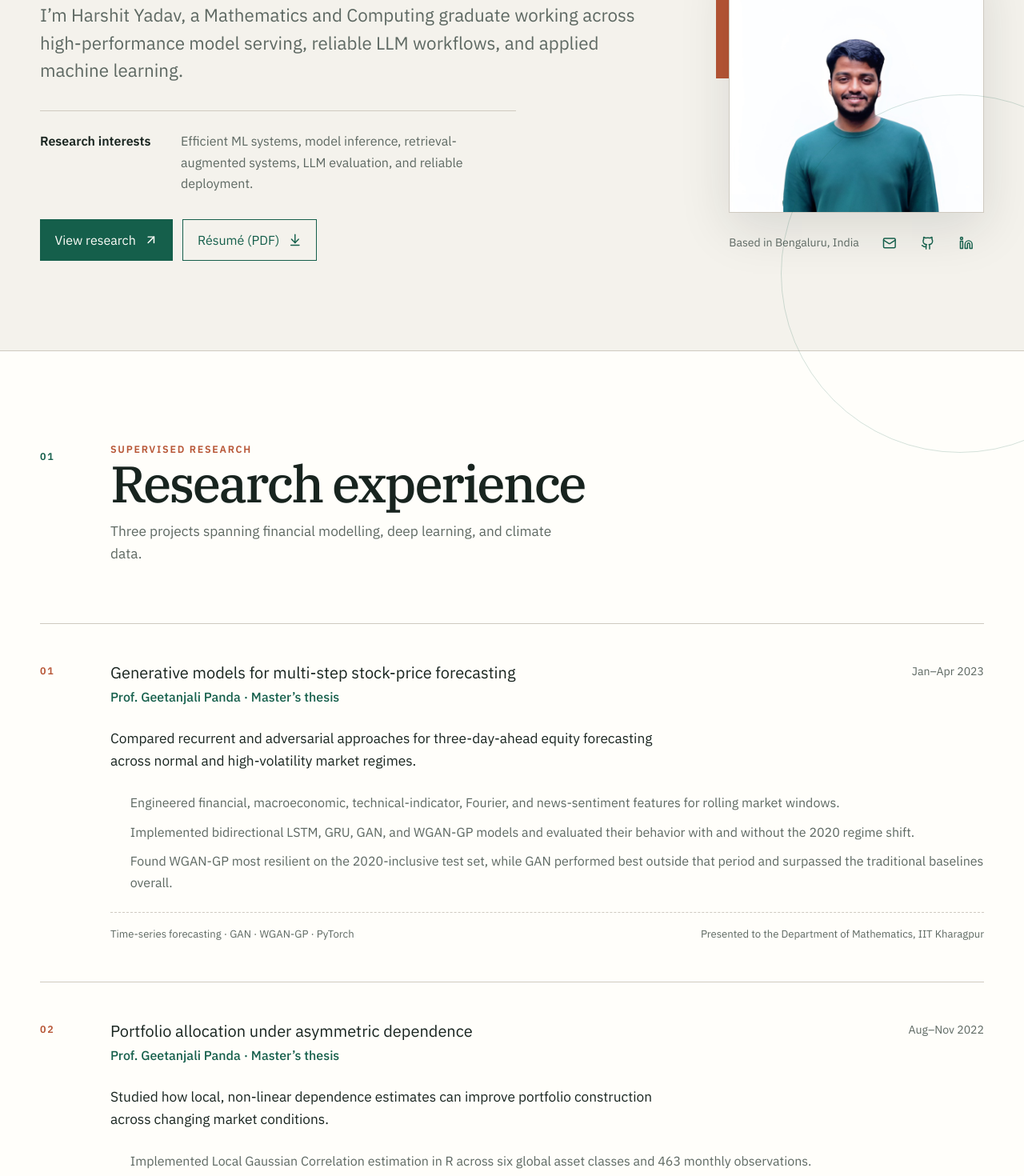
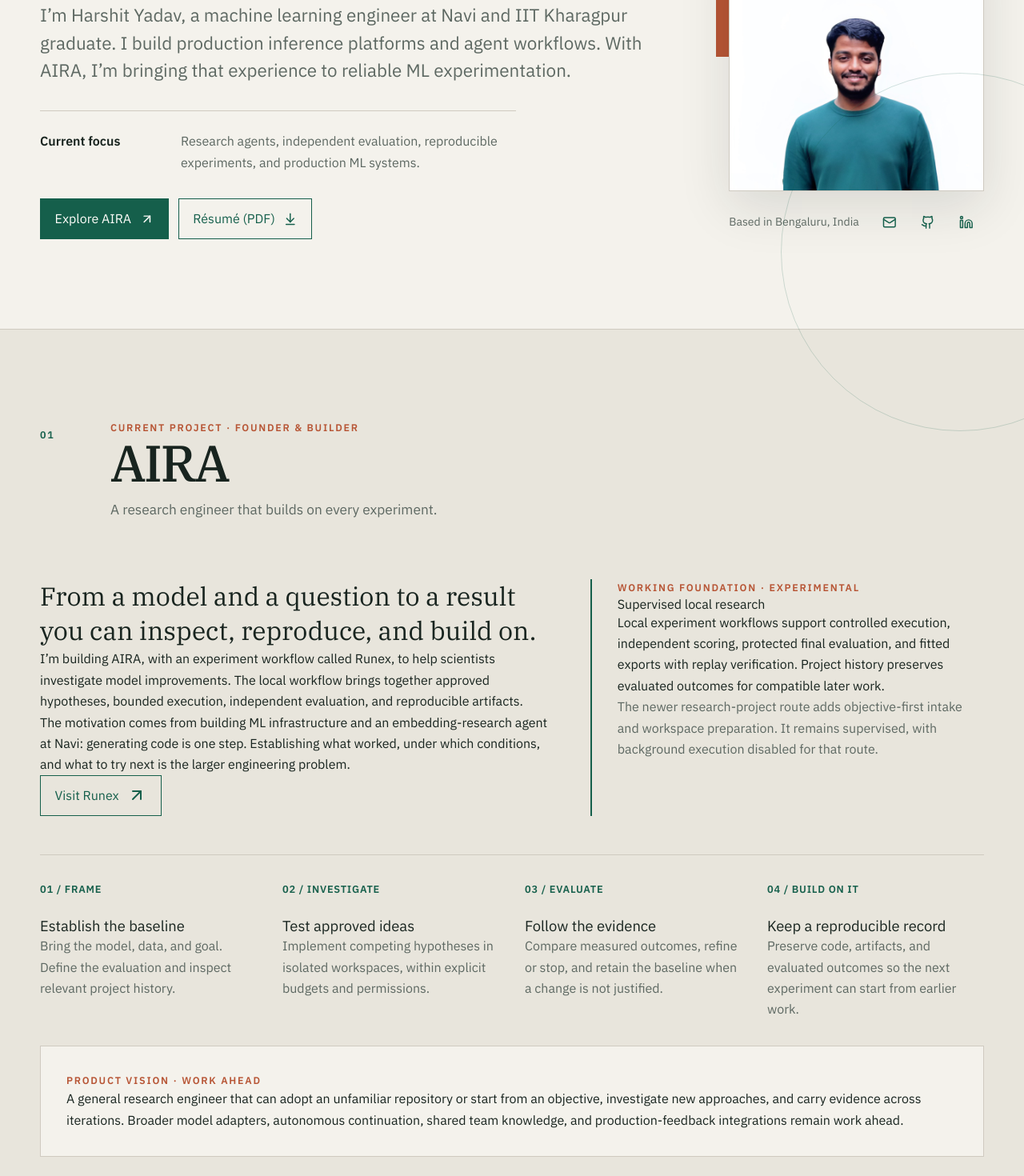
Before and after one commit to hyadav2k/hyadav2k.github.io, a React (Vite) app: page / in a window 1280 px wide. Shown: the part 640-2110 px from the top of the page at 80% size. Built offline with nearby package versions, Linux system fonts and the light colour scheme.

Commit message:
Update portfolio with AIRA and latest ML engineering experience

```diff
--- a/index.html
+++ b/index.html
@@ -4,17 +4,17 @@
     <meta charset="UTF-8" />
     <link rel="icon" type="image/jpeg" href="/favicon.jpeg" />
     <meta name="viewport" content="width=device-width, initial-scale=1.0" />
-    <meta name="description" content="Harshit Yadav is an ML systems engineer and IIT Kharagpur graduate working across efficient model inference, reliable LLM systems, and applied machine learning research." />
+    <meta name="description" content="Harshit Yadav is a machine learning engineer at Navi and IIT Kharagpur graduate building AIRA for reliable, reproducible ML experimentation." />
     <meta name="keywords" content="Harshit Yadav, ML systems, machine learning research, model inference, LLM evaluation, IIT Kharagpur" />
     <meta name="author" content="Harshit Yadav" />
     <meta name="theme-color" content="#f4f2ec" />
     <meta property="og:type" content="website" />
-    <meta property="og:title" content="Harshit Yadav | ML Systems & Research" />
-    <meta property="og:description" content="Research and engineering work across efficient model inference, reliable LLM systems, and applied machine learning." />
+    <meta property="og:title" content="Harshit Yadav | ML Engineer & AIRA Builder" />
+    <meta property="og:description" content="Building AIRA for evidence-driven ML research, alongside production inference platforms and agent workflows." />
     <meta property="og:url" content="https://hyadav2k.github.io/" />
     <meta property="og:image" content="https://hyadav2k.github.io/profile.jpg" />
     <meta name="twitter:card" content="summary_large_image" />
-    <title>Harshit Yadav | ML Systems & Research</title>
+    <title>Harshit Yadav | ML Engineer & AIRA Builder</title>
     <link rel="preconnect" href="https://fonts.googleapis.com">
     <link rel="preconnect" href="https://fonts.gstatic.com" crossorigin>
     <link href="https://fonts.googleapis.com/css2?family=IBM+Plex+Sans:wght@400;500;600&family=IBM+Plex+Serif:wght@400;500;600&display=swap" rel="stylesheet">
--- a/src/App.tsx
+++ b/src/App.tsx
@@ -10,6 +10,7 @@ import {
 } from 'lucide-react';
 
 const navigation = [
+  { id: 'aira', label: 'AIRA' },
   { id: 'research', label: 'Research' },
   { id: 'experience', label: 'Experience' },
   { id: 'work', label: 'Selected work' },
@@ -67,18 +68,19 @@ const research = [
 
 const roles = [
   {
-    role: 'Software Development Engineer II · ML Systems',
+    role: 'Machine Learning Engineer II',
     company: 'Navi Technologies, Bengaluru',
     dates: 'Sep 2024–Present',
     bullets: [
-      'Built a Cython- and Triton-based inference stack for 40+ versioned GPU models, sustaining 10,000 requests per minute at 5 ms service latency while reducing AWS spend by 60%.',
-      'Developed a LangGraph incident-analysis system that correlates Kubernetes and Prometheus telemetry with historical incidents; it processes 100+ alerts each week and reduced mean time to resolution by 90%.',
-      'Created a research-to-prototype workflow for embedding architectures, cutting evaluation cycle time by 85% and increasing tested-model throughput by 12×.',
+      'Built Cython/Triton inference for 100+ versioned models at 100K requests per minute and 10 ms latency, reducing AWS cost by 60%; established online and Databricks batch-scoring paths.',
+      'Conceived and co-built a production LangGraph incident workflow for 100+ weekly alerts, cutting MTTR by approximately 90% for automated alert classes against historical manual baselines. Added human approval for novel failures and post-remediation health checks.',
+      'Built a production embedding-research agent that generates PyTorch pipelines, shortening research cycles by 85% and increasing tested architectures by 12×, with versioned prompts, evaluation checks, retries, and LangSmith monitoring.',
+      'Co-designed and launched an alternate-data underwriting pilot for previously rejected applicants, contributing to INR 10–15 crore in incremental monthly disbursals and a 36 basis-point approval lift. Built evidence-backed LangGraph/Qdrant workflows and reduced vendor costs by INR 10–15 lakh per month.',
       'Engineered a distributed Kotlin feature-aggregation service using dependency-graph execution, gRPC, GraphQL, S3, Parquet, and Airflow.',
     ],
   },
   {
-    role: 'Software Development Engineer I',
+    role: 'Machine Learning Engineer I',
     company: 'Navi Technologies, Bengaluru',
     dates: 'Jul 2023–Aug 2024',
     bullets: [
@@ -96,6 +98,14 @@ const roles = [
       'Mentored an incoming intern and received a pre-placement offer for a full-time software engineering role.',
     ],
   },
+  {
+    role: 'Full Stack Developer Intern',
+    company: 'Leoforce Technologies, Hyderabad',
+    dates: 'May–Jun 2019',
+    bullets: [
+      'Built employee feedback and performance dashboards using JavaScript and SQL-backed services.',
+    ],
+  },
 ];
 
 const selectedWork = [
@@ -103,8 +113,8 @@ const selectedWork = [
     kicker: 'Personal system',
     title: 'Deep Researcher',
     description:
-      'A cost-aware multi-agent research system with supervisor and specialist agents, hybrid retrieval through Qdrant, and schema-constrained outputs. Parallel delegation reduced cost by 30× and structured generation reduced measured hallucinations by 38%.',
-    meta: 'LangChain · Qdrant · RAG · Python',
+      'A cost-aware multi-agent research system with supervisor and specialist agents, hybrid retrieval through Qdrant, and schema-constrained outputs. Combined Tavily web research with private-document retrieval and citation-backed reports.',
+    meta: 'LangChain · Tavily · Qdrant · Python',
   },
   {
     kicker: 'Open source',
@@ -113,13 +123,7 @@ const selectedWork = [
       'Contributed methods, tests, and documentation across DomainMatrix, polynomial manipulation, core expressions, matrices, derivatives, and integrals. Recognized in SymPy’s official AUTHORS registry.',
     meta: 'Python · Symbolic mathematics · Jan–Apr 2021',
   },
-  {
-    kicker: 'Navi internal hackathon · 5th place',
-    title: 'LLM-assisted underwriting',
-    description:
-      'Built a LangGraph underwriting prototype with specialist analysis agents, a critic pattern, and retrieval-backed document intelligence. The project explored decision support for higher-throughput credit review.',
-    meta: 'LangGraph · Qdrant · Document intelligence',
-  },
+
 ];
 
 const skillGroups = [
@@ -129,11 +133,11 @@ const skillGroups = [
   },
   {
     label: 'ML & LLM systems',
-    value: 'PyTorch, Triton Inference Server, Ray, BentoML, LangGraph, LangChain, Qdrant, Rasa',
+    value: 'PyTorch, Triton Inference Server, LangGraph, LangChain, LangSmith, Qdrant, Rasa',
   },
   {
     label: 'Distributed systems',
-    value: 'Kubernetes, Docker, gRPC, Kafka, Airflow, Redis, PostgreSQL, Prometheus, AWS S3',
+    value: 'Kubernetes, Docker, gRPC, Kafka, Airflow, Databricks, Redis, PostgreSQL, Prometheus, Grafana, AWS',
   },
   {
     label: 'Scientific computing',
@@ -151,7 +155,7 @@ const coursework = [
 
 function App() {
   const [menuOpen, setMenuOpen] = useState(false);
-  const [activeSection, setActiveSection] = useState('research');
+  const [activeSection, setActiveSection] = useState('aira');
 
   useEffect(() => {
     const sections = navigation
@@ -223,20 +227,20 @@ function App() {
         <section className="hero" id="top">
           <div className="site-container hero-grid">
             <div className="hero-copy">
-              <p className="eyebrow">ML systems engineer · IIT Kharagpur</p>
-              <h1>I build efficient ML systems, grounded in research.</h1>
+              <p className="eyebrow">Machine learning engineer · Building AIRA</p>
+              <h1>I build ML systems that turn ideas into evidence.</h1>
               <p className="hero-lede">
-                I’m Harshit Yadav, a Mathematics and Computing graduate working across high-performance model serving, reliable LLM workflows, and applied machine learning.
+                I’m Harshit Yadav, a machine learning engineer at Navi and IIT Kharagpur graduate. I build production inference platforms and agent workflows. With AIRA, I’m bringing that experience to reliable ML experimentation.
               </p>
               <p className="research-interests">
-                <strong>Research interests</strong>
-                Efficient ML systems, model inference, retrieval-augmented systems, LLM evaluation, and reliable deployment.
+                <strong>Current focus</strong>
+                Research agents, independent evaluation, reproducible experiments, and production ML systems.
               </p>
               <div className="hero-actions">
-                <a className="primary-button" href="#research">
-                  View research <ArrowUpRight aria-hidden="true" />
+                <a className="primary-button" href="#aira">
+                  Explore AIRA <ArrowUpRight aria-hidden="true" />
                 </a>
-                <a className="secondary-button" href="/hyresume.pdf" download>
+                <a className="secondary-button" href="/harshityadavai.pdf" download>
                   Résumé (PDF) <ArrowDownToLine aria-hidden="true" />
                 </a>
               </div>
@@ -261,10 +265,47 @@ function App() {
           </div>
         </section>
 
+        <section className="section aira-section" id="aira" aria-labelledby="aira-title">
+          <div className="site-container">
+            <div className="section-heading">
+              <p className="section-index">01</p>
+              <div>
+                <p className="eyebrow">Current project · Founder & builder</p>
+                <h2 id="aira-title">AIRA</h2>
+                <p>A research engineer that builds on every experiment.</p>
+              </div>
+            </div>
+            <div className="aira-intro">
+              <div>
+                <p className="aira-lede">From a model and a question to a result you can inspect, reproduce, and build on.</p>
+                <p>I’m building AIRA, with an experiment workflow called Runex, to help scientists investigate model improvements. The local workflow brings together approved hypotheses, bounded execution, independent evaluation, and reproducible artifacts.</p>
+                <p>The motivation comes from building ML infrastructure and an embedding-research agent at Navi: generating code is one step. Establishing what worked, under which conditions, and what to try next is the larger engineering problem.</p>
+                <a className="secondary-button" href="https://runex-goaira.vercel.app/" target="_blank" rel="noreferrer">Visit Runex <ArrowUpRight aria-hidden="true" /></a>
+              </div>
+              <aside className="aira-status">
+                <p className="work-kicker">Working foundation · Experimental</p>
+                <h3>Supervised local research</h3>
+                <p>Local experiment workflows support controlled execution, independent scoring, protected final evaluation, and fitted exports with replay verification. Project history preserves evaluated outcomes for compatible later work.</p>
+                <p>The newer research-project route adds objective-first intake and workspace preparation. It remains supervised, with background execution disabled for that route.</p>
+              </aside>
+            </div>
+            <ol className="experiment-flow" aria-label="AIRA experiment workflow">
+              <li><span>01 / Frame</span><h3>Establish the baseline</h3><p>Bring the model, data, and goal. Define the evaluation and inspect relevant project history.</p></li>
+              <li><span>02 / Investigate</span><h3>Test approved ideas</h3><p>Implement competing hypotheses in isolated workspaces, within explicit budgets and permissions.</p></li>
+              <li><span>03 / Evaluate</span><h3>Follow the evidence</h3><p>Compare measured outcomes, refine or stop, and retain the baseline when a change is not justified.</p></li>
+              <li><span>04 / Build on it</span><h3>Keep a reproducible record</h3><p>Preserve code, artifacts, and evaluated outcomes so the next experiment can start from earlier work.</p></li>
+            </ol>
+            <div className="aira-vision">
+              <p className="work-kicker">Product vision · Work ahead</p>
+              <p>A general research engineer that can adopt an unfamiliar repository or start from an objective, investigate new approaches, and carry evidence across iterations. Broader model adapters, autonomous continuation, shared team knowledge, and production-feedback integrations remain work ahead.</p>
+            </div>
+          </div>
+        </section>
+
         <section className="section research-section" id="research">
           <div className="site-container">
             <div className="section-heading">
-              <p className="section-index">01</p>
+              <p className="section-index">02</p>
               <div>
                 <p className="eyebrow">Supervised research</p>
                 <h2>Research experience</h2>
@@ -302,7 +343,7 @@ function App() {
         <section className="section" id="experience">
           <div className="site-container">
             <div className="section-heading">
-              <p className="section-index">02</p>
+              <p className="section-index">03</p>
               <div>
                 <p className="eyebrow">From models to production</p>
                 <h2>Professional experience</h2>
@@ -341,11 +382,11 @@ function App() {
         <section className="section work-section" id="work">
           <div className="site-container">
             <div className="section-heading">
-              <p className="section-index">03</p>
+              <p className="section-index">04</p>
               <div>
                 <p className="eyebrow">Outside the day-to-day</p>
                 <h2>Selected work</h2>
-                <p>Personal systems, open source, and a bounded hackathon prototype.</p>
+                <p>Research tools and contributions to scientific Python.</p>
               </div>
             </div>
 
@@ -365,7 +406,7 @@ function App() {
         <section className="section" id="education">
           <div className="site-container">
             <div className="section-heading">
-              <p className="section-index">04</p>
+              <p className="section-index">05</p>
               <div>
                 <p className="eyebrow">Academic foundation</p>
                 <h2>Education</h2>
@@ -375,7 +416,7 @@ function App() {
             <div className="education-grid">
               <div className="degree-block">
                 <p className="education-date">2018–2023</p>
-                <h3>Integrated M.Sc. in Mathematics and Computing</h3>
+                <h3>Integrated B.S./M.S. in Mathematics and Computing</h3>
                 <p className="institution">Indian Institute of Technology Kharagpur</p>
                 <p>CGPA 8.00/10 · INSPIRE Scholar · JEE Advanced top 1.7%</p>
               </div>
@@ -394,11 +435,11 @@ function App() {
           <div className="site-container contact-grid">
             <div>
               <p className="eyebrow">Contact</p>
-              <h2>Let’s talk about research and reliable ML systems.</h2>
+              <h2>Let’s build more reliable ML systems.</h2>
             </div>
             <div className="contact-copy">
               <p>
-                I’m happy to discuss graduate study, applied ML research, open-source work, or systems problems at the boundary of models and production.
+                I’m happy to discuss AIRA, research collaborations, agent workflows, or systems problems at the boundary of models and production.
               </p>
               <a className="contact-email" href="mailto:harshityadav2k@gmail.com">
                 harshityadav2k@gmail.com <ArrowUpRight aria-hidden="true" />
--- a/src/index.css
+++ b/src/index.css
@@ -811,3 +811,83 @@ h3 {
     transition-duration: 0.01ms !important;
   }
 }
+
+/* Featured project uses the portfolio's existing paper, serif, and green palette. */
+.aira-section {
+  background: var(--paper-deep);
+}
+
+.aira-intro {
+  display: grid;
+  grid-template-columns: minmax(0, 1.3fr) minmax(0, 1fr);
+  gap: var(--space-5);
+  margin-bottom: var(--space-5);
+}
+
+.aira-lede {
+  font-family: 'IBM Plex Serif', serif;
+  font-size: clamp(1.5rem, 3vw, 2rem);
+  line-height: 1.35;
+}
+
+.aira-status {
+  border-left: 2px solid var(--green);
+  padding-left: var(--space-4);
+}
+
+.aira-status p:last-child,
+.experiment-flow p {
+  color: var(--muted);
+}
+
+.experiment-flow {
+  display: grid;
+  grid-template-columns: repeat(4, minmax(0, 1fr));
+  gap: var(--space-4);
+  padding: var(--space-4) 0 0;
+  margin: 0;
+  border-top: 1px solid var(--line);
+  list-style: none;
+}
+
+.experiment-flow span {
+  display: block;
+  margin-bottom: var(--space-3);
+  color: var(--green);
+  font-size: 0.8rem;
+  font-weight: 600;
+  letter-spacing: 0.06em;
+  text-transform: uppercase;
+}
+
+.experiment-flow h3 {
+  font-size: 1.15rem;
+}
+
+.aira-vision {
+  margin-top: var(--space-4);
+  padding: var(--space-4);
+  background: var(--paper);
+  border: 1px solid var(--line);
+}
+
+.aira-vision p:last-child {
+  margin-bottom: 0;
+}
+
+.work-list {
+  grid-template-columns: repeat(2, minmax(0, 1fr));
+}
+
+@media (max-width: 900px) {
+  .aira-intro { grid-template-columns: 1fr; }
+  .experiment-flow { grid-template-columns: repeat(2, minmax(0, 1fr)); }
+  .work-list { grid-template-columns: 1fr; }
+}
+
+@media (max-width: 640px) {
+  .experiment-flow { grid-template-columns: 1fr; gap: var(--space-3); }
+  .experiment-flow span { margin-bottom: var(--space-2); }
+  .aira-status { padding-left: var(--space-3); }
+  .aira-vision { padding: var(--space-3); }
+}
```
Also changed, not shown: 2 other files (tests, documents, lock files or other folders).
